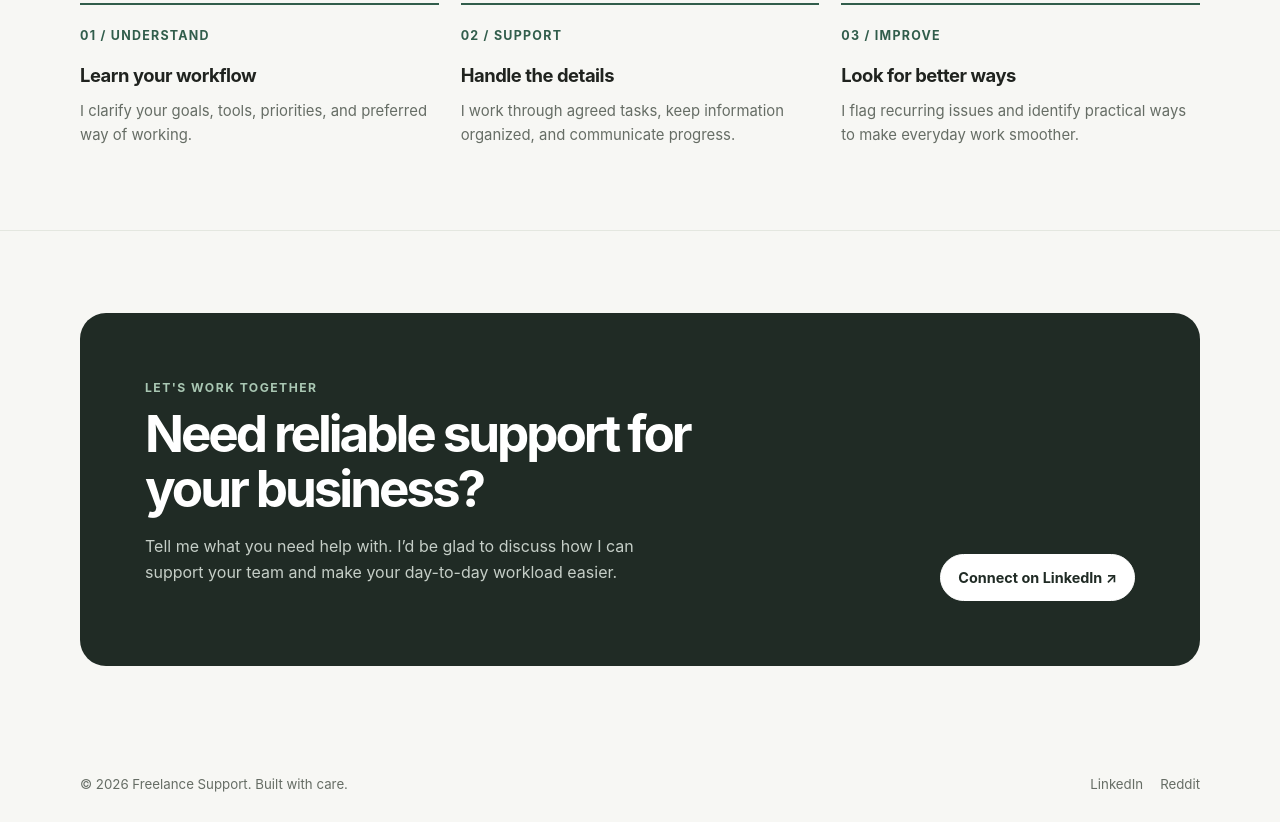
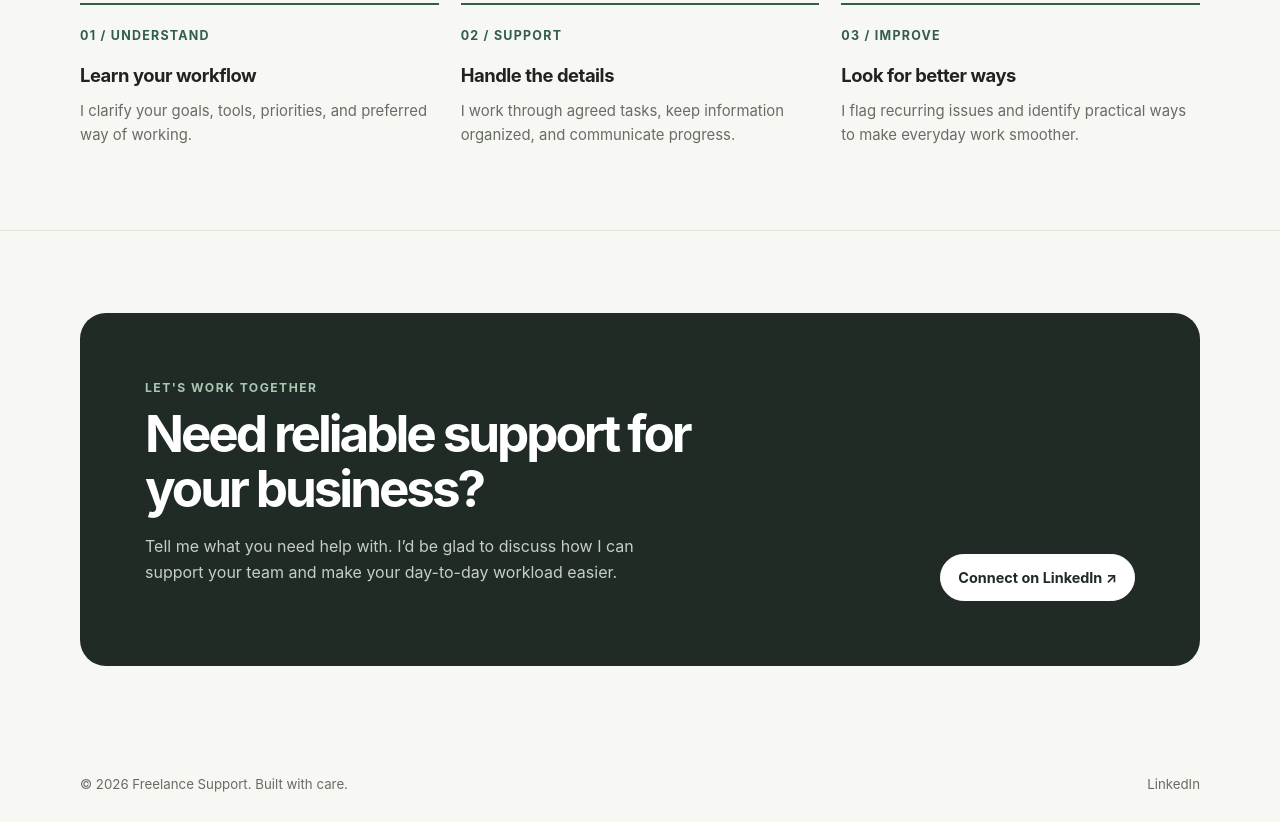
Before and after one commit to businessadrianmatuguina-pixel/adrianmatuguinawebsite, a plain HTML site: page index.html in a window 1280 px wide. Shown: the part 3907-4729 px from the top of the page. Drawn offline with Linux system fonts and the light colour scheme.

Commit message:
Update index.html

```diff
--- a/index.html
+++ b/index.html
@@ -242,7 +242,7 @@
 <footer>
   <div class="wrap footer-inner">
     <span>© <span id="year"></span> Freelance Support. Built with care.</span>
-    <div class="social-links"><a href="https://www.linkedin.com/in/adrian-matuguina/" target="_blank" rel="noopener">LinkedIn</a><a href="https://www.reddit.com/r/LossPreventionGame/" target="_blank" rel="noopener">Reddit</a></div>
+    <div class="social-links"><a href="https://www.linkedin.com/in/adrian-matuguina/" target="_blank" rel="noopener">LinkedIn</a></div>
   </div>
 </footer>
 <script>document.getElementById("year").textContent = new Date().getFullYear();</script>
```
